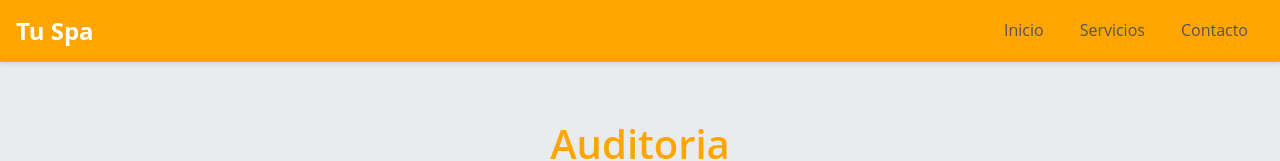
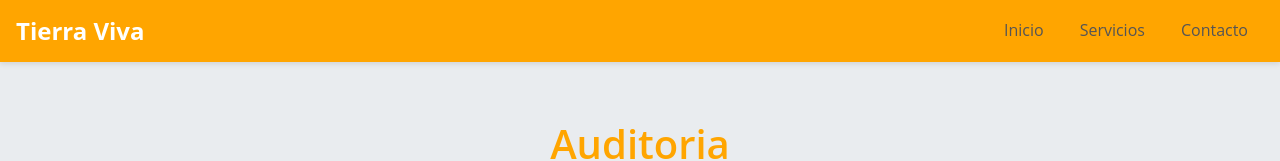
Before and after one commit to OmarCruz78/tierraviva, a plain HTML site: page index.html in a window 1280 px wide. Shown: the top 161 px of the page. Drawn offline with Linux system fonts and the light colour scheme.

Commit message:
Update index.html

```diff
--- a/index.html
+++ b/index.html
@@ -10,7 +10,7 @@
 <body>
 
     <nav class="navbar">
-        <a href="#" class="navbar-brand">Tu Spa</a>
+        <a href="#" class="navbar-brand">Tierra Viva</a>
         <ul class="nav-links" id="navLinks">
             <li><a href="#inicio">Inicio</a></li>
             <li><a href="#servicios">Servicios</a></li>
```
